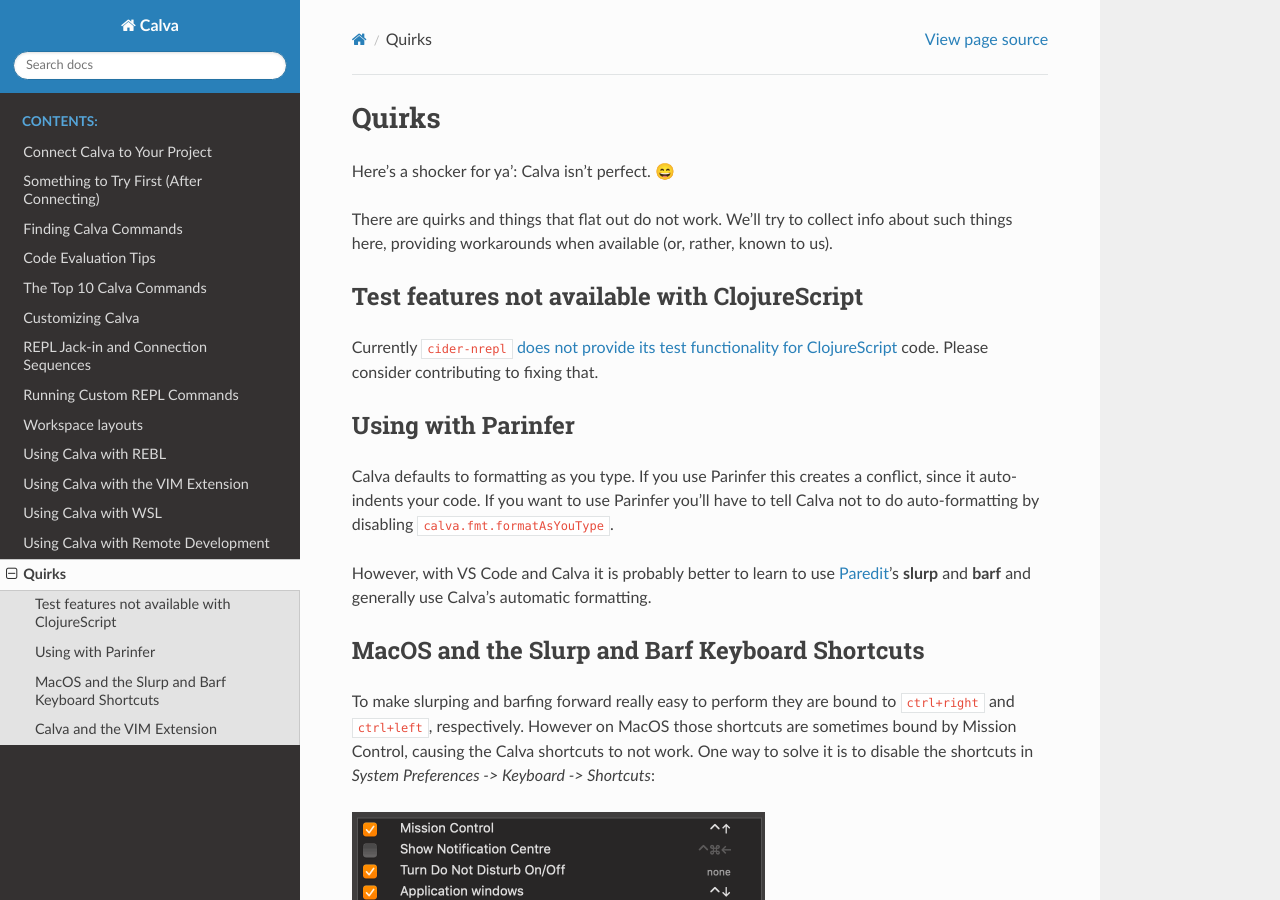
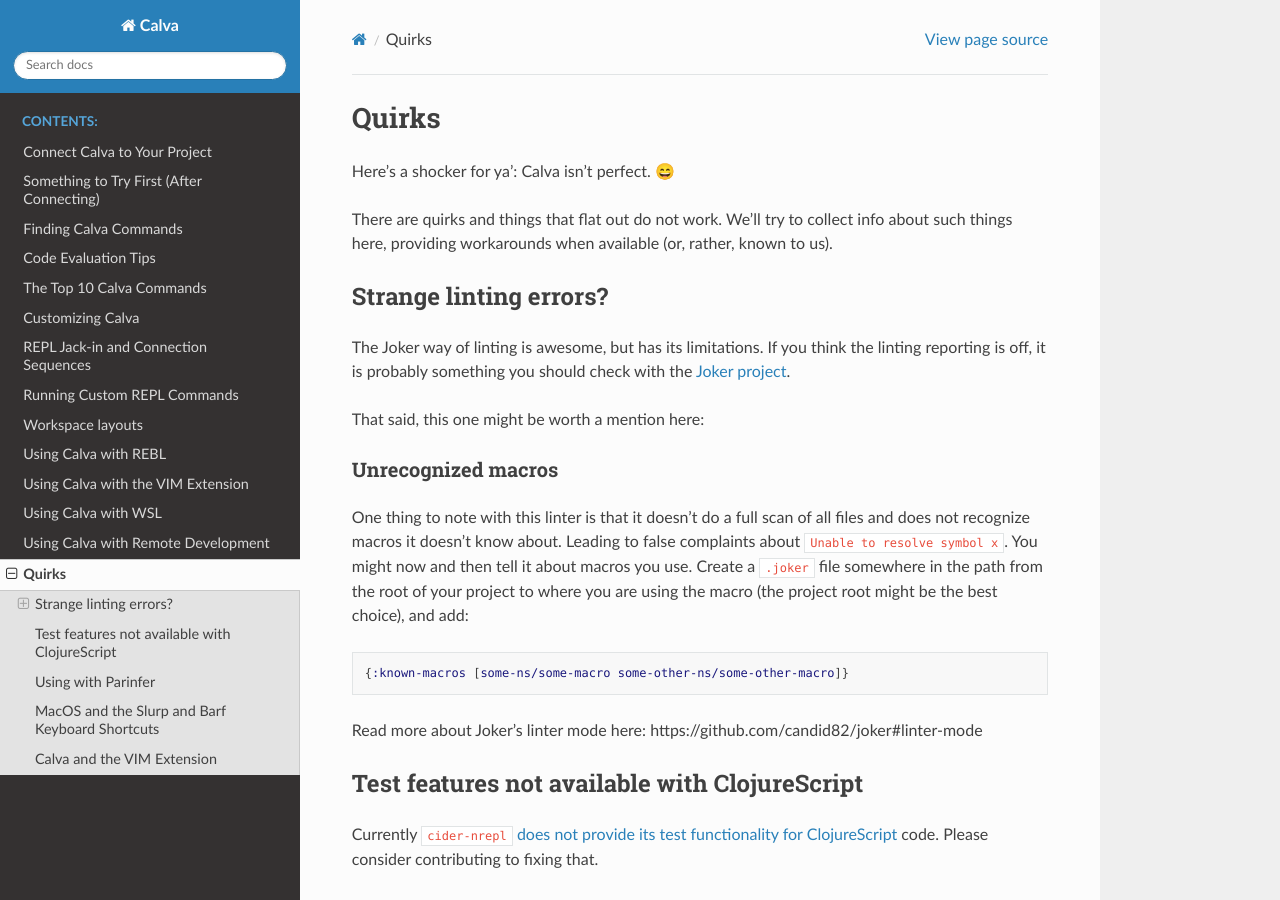
Before and after one commit to BetterThanTomorrow/calva, a Sphinx documentation site: the page built from docs/readthedocs/source/quirks.md, in a window 1280 px wide and 900 px high. Built offline with Sphinx 7.4.7 and the Read the Docs theme 2.0.0, drawn with Linux system fonts in a browser that asks for light colours.

````diff
--- a/docs/readthedocs/source/quirks.md
+++ b/docs/readthedocs/source/quirks.md
@@ -3,6 +3,19 @@
 Here's a shocker for ya': Calva isn't perfect. 😄
 
 There are quirks and things that flat out do not work. We'll try to collect info about such things here, providing workarounds when available (or, rather, known to us).
+
+## Strange linting errors?
+
+The Joker way of linting is awesome, but has its limitations. If you think the linting reporting is off, it is probably something you should check with the [Joker project](https://github.com/candid82/joker).
+
+That said, this one might be worth a mention here:
+
+### Unrecognized macros
+One thing to note with this linter is that it doesn't do a full scan of all files and does not recognize macros it doesn't know about. Leading to false complaints about `Unable to resolve symbol x`. You might now and then tell it about macros you use. Create a `.joker` file somewhere in the path from the root of your project to where you are using the macro (the project root might be the best choice), and add:
+```clojure
+{:known-macros [some-ns/some-macro some-other-ns/some-other-macro]}
+```
+Read more about Joker's linter mode here: https://github.com/candid82/joker#linter-mode
 
 ## Test features not available with ClojureScript
 
````
Also changed, not shown: docs/readthedocs/source/customizing.md (+7 -0 lines).
